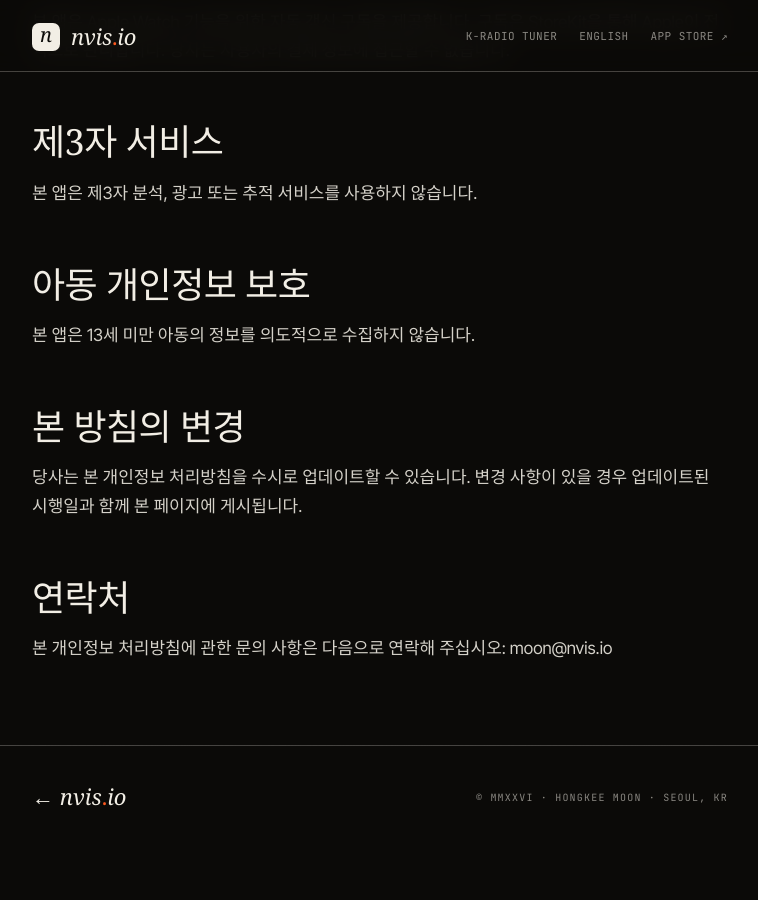
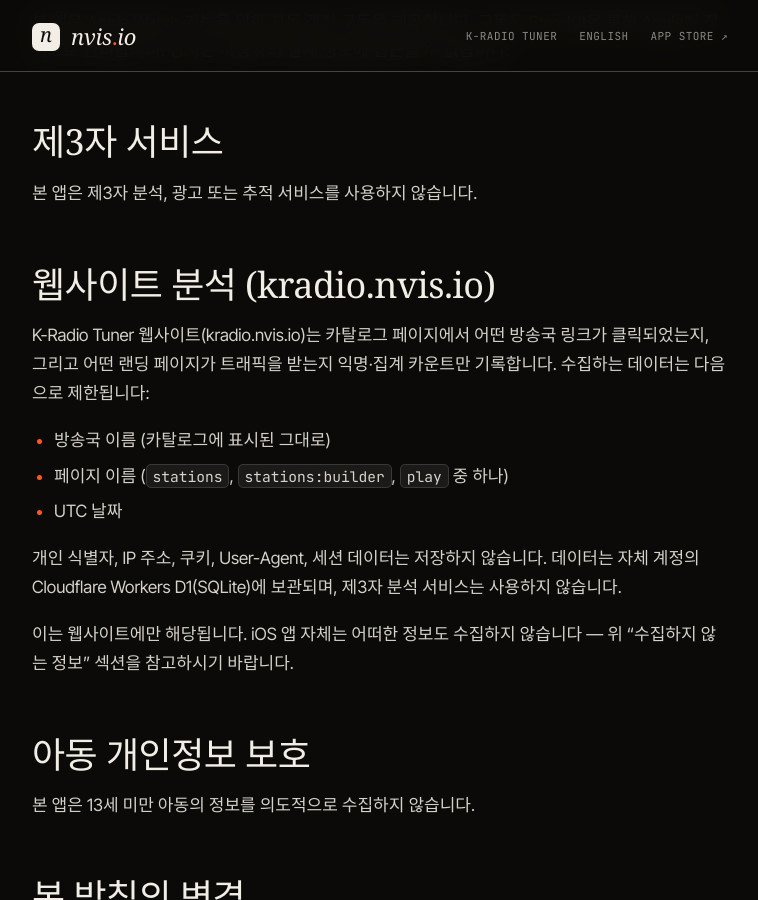
Before and after one commit to nvisio/kradio, a Jekyll site: the page built from privacy-policy-ko.md, in a window 1280 px wide and 900 px high, scrolled down 1412 px. Shown: the whole window, without its empty margins (260-1018 px from the left). Built offline with Jekyll 4.4.1, drawn with Linux system fonts in a browser that asks for light colours; some web fonts are replaced; before the commit the page ends 2268 px from its top, so only the background shows below that.

Commit message:
🔒 docs: disclose website click analytics (KO)

```diff
--- a/privacy-policy-ko.md
+++ b/privacy-policy-ko.md
@@ -42,6 +42,18 @@
 
 본 앱은 제3자 분석, 광고 또는 추적 서비스를 사용하지 않습니다.
 
+## 웹사이트 분석 (kradio.nvis.io)
+
+K-Radio Tuner 웹사이트(kradio.nvis.io)는 카탈로그 페이지에서 어떤 방송국 링크가 클릭되었는지, 그리고 어떤 랜딩 페이지가 트래픽을 받는지 익명·집계 카운트만 기록합니다. 수집하는 데이터는 다음으로 제한됩니다:
+
+- 방송국 이름 (카탈로그에 표시된 그대로)
+- 페이지 이름 (`stations`, `stations:builder`, `play` 중 하나)
+- UTC 날짜
+
+개인 식별자, IP 주소, 쿠키, User-Agent, 세션 데이터는 저장하지 않습니다. 데이터는 자체 계정의 Cloudflare Workers D1(SQLite)에 보관되며, 제3자 분석 서비스는 사용하지 않습니다.
+
+이는 웹사이트에만 해당됩니다. iOS 앱 자체는 어떠한 정보도 수집하지 않습니다 — 위 "수집하지 않는 정보" 섹션을 참고하시기 바랍니다.
+
 ## 아동 개인정보 보호
 
 본 앱은 13세 미만 아동의 정보를 의도적으로 수집하지 않습니다.
```
